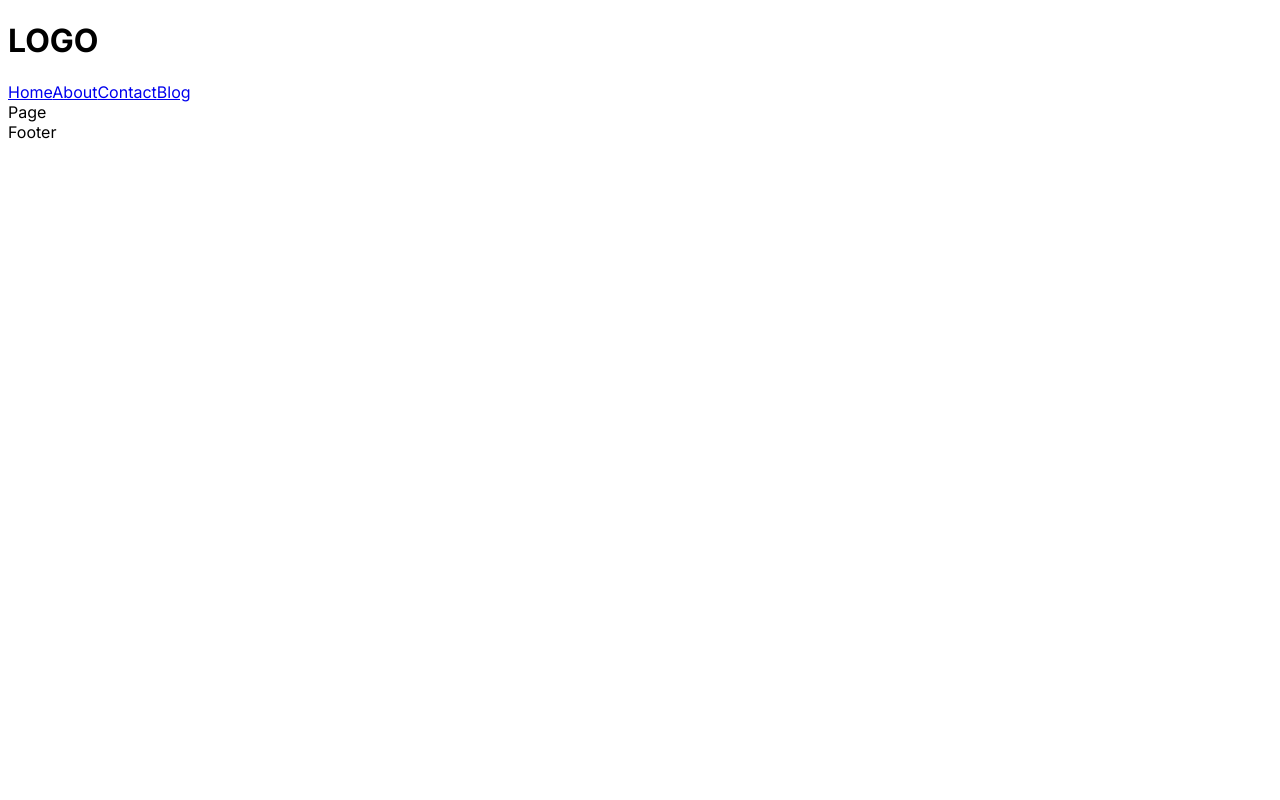
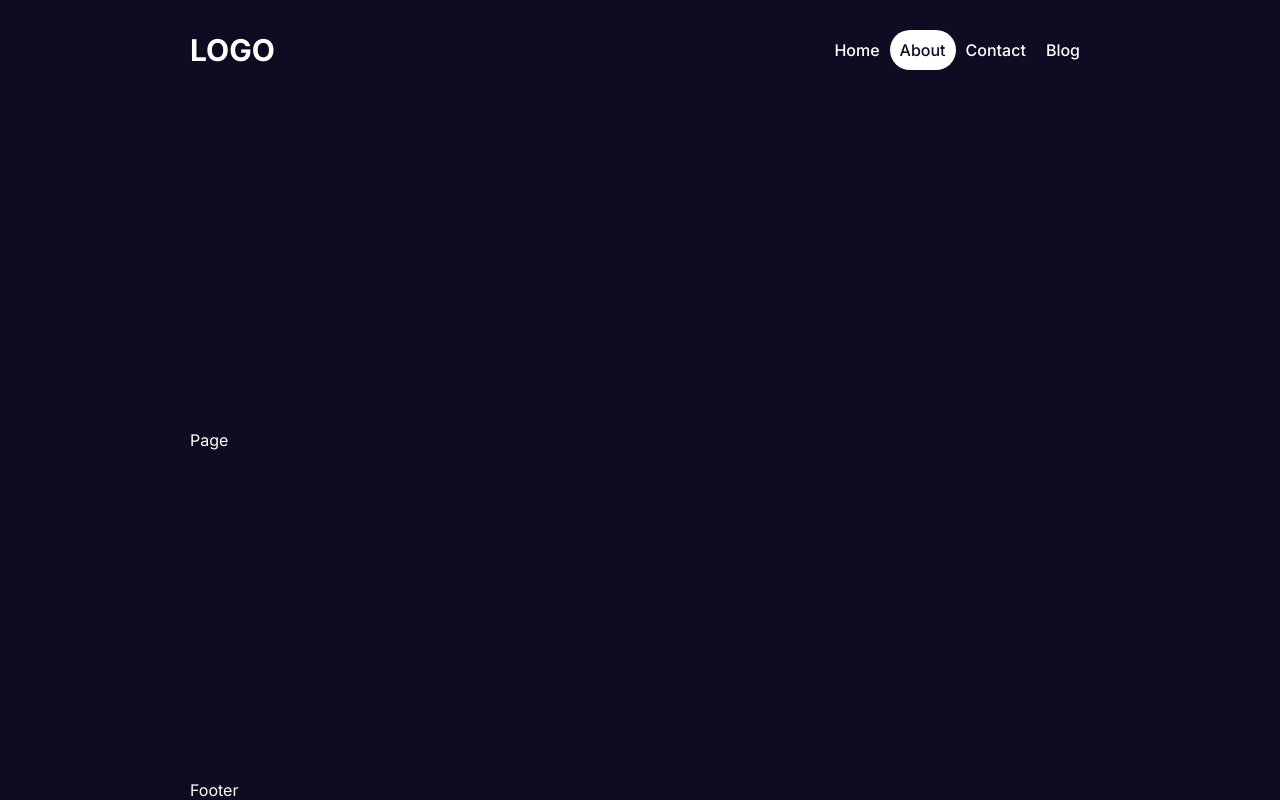
Before and after one commit to Juan-Severiano/next14-project, a Next.js app: page /about in a window 1280 px wide. Built offline with nearby package versions, Linux system fonts and the light colour scheme.

Commit message:
[refactor] navbar items styleds

```diff
--- a/src/app/globals.css
+++ b/src/app/globals.css
@@ -0,0 +1,33 @@
+:root {
+  --bg: #0d0c22;
+  --bgSoft: #2b2d42;
+  --text: #fff;
+  --textSoft: #e5e5e5;
+  --btn: #3673fd;
+}
+
+* {
+  margin: 0;
+  padding: 0;
+  box-sizing: border-box;
+}
+
+body {
+  background-color: var(--bg);
+  color: var(--text);
+}
+
+a {
+  text-decoration: none;
+  color: inherit;
+}
+
+.container {
+  width: 1000px;
+  margin: auto;
+  padding: 0 50px;
+  min-height: 100vh;
+  display: flex;
+  flex-direction: column;
+  justify-content: space-between;
+}
--- a/src/app/layout.js
+++ b/src/app/layout.js
@@ -14,9 +14,11 @@ export default function RootLayout({ children }) {
   return (
     <html lang="en">
       <body className={inter.className}>
-        <Navbar />
-        {children}
-        <Footer />
+        <div className="container">
+          <Navbar />
+          {children}
+          <Footer />
+        </div>
       </body>
     </html>
   )
--- a/src/components/navbar/Navbar.jsx
+++ b/src/components/navbar/Navbar.jsx
@@ -1,9 +1,10 @@
 import Links from "./links/Links"
+import styles from './navbar.module.css'
 
 const Navbar = () => {
   return (
-    <div>
-      <h1>LOGO</h1>
+    <div className={styles.container}>
+      <h1 className={styles.logo}>LOGO</h1>
       <div>
         <Links />
       </div>
--- a/src/components/navbar/links/Links.jsx
+++ b/src/components/navbar/links/Links.jsx
@@ -1,4 +1,5 @@
-import Link from "next/link"
+import styles from './links.module.css';
+import NavLink from "./navLink/navLink";
 
 const Links = () => {
 
@@ -25,12 +26,9 @@ const Links = () => {
     },
   ]
 
-  return (
-    <div>
-      { links.map(link => (
-        <Link key={link.id} href={link.path}>{link.title}</Link>
-      )) }
-    </div>
+  return (links.map(link => (
+        <NavLink key={link.id} link={link} />
+      ))
   )
 }
 
--- /dev/null
+++ b/src/components/navbar/links/links.module.css
@@ -0,0 +1,5 @@
+.links {
+  display: flex;
+  align-items: center;
+  gap: 10px;
+}
--- /dev/null
+++ b/src/components/navbar/links/navLink/navLink.jsx
@@ -0,0 +1,18 @@
+"use client"
+import Link from 'next/link';
+import styles from './navLink.module.css';
+import { usePathname } from 'next/navigation';
+
+const NavLink = ({ link }) => {
+
+  const pathName = usePathname();
+  console.log('1' + pathName);
+  console.log('2' + link.path);
+  console.log(pathName == link.path);
+
+  return (
+    <Link href={link.path} className={`${styles.container} ${pathName == link.path && styles.active}`}>{link.title}</Link>
+  )
+}
+
+export default NavLink
--- /dev/null
+++ b/src/components/navbar/links/navLink/navLink.module.css
@@ -0,0 +1,12 @@
+.container {
+  min-height: 100px;
+  padding: 10px;
+  border-radius: 20px;
+  font-weight: 500;
+  text-align: center;
+}
+
+.active {
+  background-color: #fff;
+  color: #0d0c22;
+}
--- /dev/null
+++ b/src/components/navbar/navbar.module.css
@@ -0,0 +1,11 @@
+.container {
+  height: 100px;
+  display: flex;
+  align-items: center;
+  justify-content: space-between;
+}
+
+.logo {
+  font-size: 30px;
+  font-weight: bold;
+}
```
